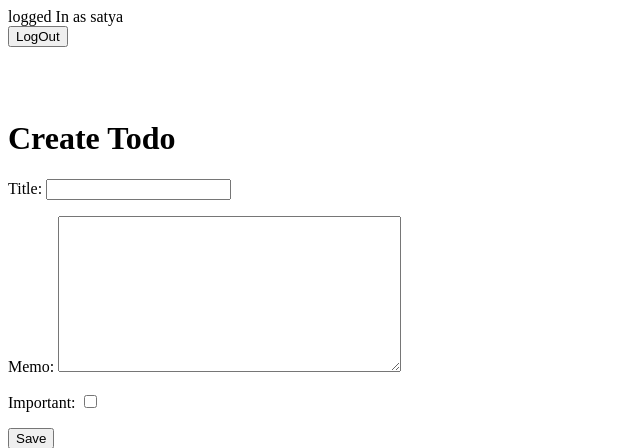
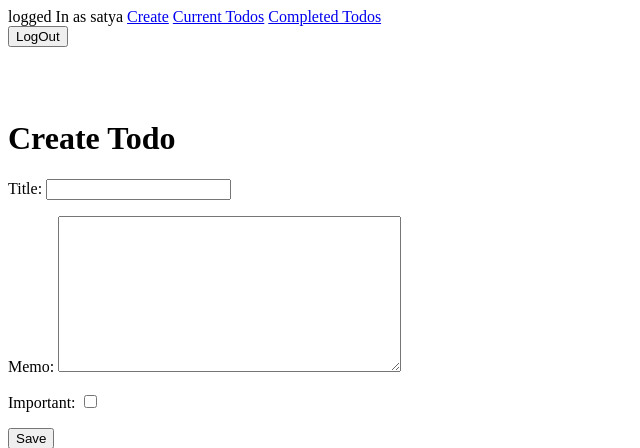
Before and after one commit to SatyaSharma73/ToDo-Django, a Django app: page /create/ in a window 1280 px wide. Shown: the top 448 px of the page, without its empty margins (0-640 px from the left). Run offline with Django 3.2, Linux system fonts and the light colour scheme; a user stored in the database is signed in.

Commit message:
Complete website without styling

```diff
--- a/TodoWooproject/settings.py
+++ b/TodoWooproject/settings.py
@@ -119,3 +119,5 @@ USE_TZ = True
 # https://docs.djangoproject.com/en/3.1/howto/static-files/
 
 STATIC_URL = '/static/'
+
+LOGIN_URL='/login'
--- a/TodoWooproject/urls.py
+++ b/TodoWooproject/urls.py
@@ -29,5 +29,9 @@ urlpatterns = [
     #todo
     path('current/',views.currenttodos,name='currenttodos'),
     path('create/',views.createtodo,name='createtodo'),
+    path('completed/',views.completedtodos,name='completedtodos'),
+    path('todo/<int:todo_pk>/complete',views.completetodo,name='completetodo'),
+    path('todo/<int:todo_pk>/delete',views.deletetodo,name='deletetodo'),
+    path('todo/<int:todo_pk>',views.viewtodo,name='viewtodo'),
     path('',views.home,name='home'),
 ]
--- a/todo/templates/todo/base.html
+++ b/todo/templates/todo/base.html
@@ -1,6 +1,8 @@
 {%if user.is_authenticated%}
 logged In as {{user.username}}
-
+<a href="{% url 'createtodo' %}">Create</a>
+<a href="{% url 'currenttodos' %}">Current Todos</a>
+<a href="{% url 'completedtodos' %}">Completed Todos</a>
 <form action="{%url 'logoutuser'%}" method="POST">
     {% csrf_token %}
     <input class="btn btn-primary" type="submit" value="LogOut">
--- a/todo/views.py
+++ b/todo/views.py
@@ -1,10 +1,14 @@
-from django.shortcuts import render,redirect
+from django.shortcuts import render,redirect,get_object_or_404
 from django.contrib.auth.forms import UserCreationForm,AuthenticationForm
 from django.contrib.auth.models import User
 from django.db import IntegrityError
 from django.contrib.auth import login,logout,authenticate
 from .forms import TodoForm
 from .models import Todo
+from django.utils import timezone
+from django.contrib.auth.decorators import login_required
+
+
 # Create your views here.
 def home(request):
     return render(request,'todo/home.html')
@@ -30,7 +34,7 @@ def signupuser(request):
         else:
             return render(request,'todo/signupuser.html',{'form':UserCreationForm(),'error':'Password Did not match'})
 
-
+@login_required
 def currenttodos(request):
     todos= Todo.objects.filter(user=request.user,datecompleted__isnull=True)
     return render(request,'todo/currenttodos.html',{'todos':todos})
@@ -45,12 +49,12 @@ def loginuser(request):
         else:
             login(request,user)
             return redirect('currenttodos')
-
+@login_required
 def logoutuser(request):
     if request.method == 'POST':
         logout(request)
         return redirect('home')
-
+@login_required
 def createtodo(request):
     if request.method == 'GET':
         return render(request,'todo/createtodo.html',{'form':TodoForm()})
@@ -63,3 +67,35 @@ def createtodo(request):
             return redirect('currenttodos')
         except ValueError:
             return render(request,'todo/loginuser.html',{'form':TodoForm(),'error':'Max Character 100, Try Again '})
+@login_required
+def viewtodo(request,todo_pk):
+    todos= get_object_or_404(Todo,pk=todo_pk,user=request.user)
+    if request.method == 'GET':
+        form = TodoForm(instance=todos)
+        return render(request,'todo/viewtodo.html',{'todos':todos,'form':form})
+
+    else:
+        try:
+            form = TodoForm(request.POST,instance=todos)
+            form.save()
+            return redirect('currenttodos')
+        except ValueError:
+            return render(request,'todo/logviewtodoinuser.html',{'todos':todos,'form':form,'error':'Cant save'})
+
+@login_required
+def completetodo(request,todo_pk):
+    todos= get_object_or_404(Todo,pk=todo_pk,user=request.user)
+    if request.method == 'POST':
+        todos.datecompleted=timezone.now()
+        todos.save()
+        return redirect('currenttodos')
+@login_required
+def deletetodo(request,todo_pk):
+    todos= get_object_or_404(Todo,pk=todo_pk,user=request.user)
+    if request.method == 'POST':
+        todos.delete()
+        return redirect('currenttodos')
+@login_required
+def completedtodos(request):
+    todos= Todo.objects.filter(user=request.user,datecompleted__isnull=False).order_by('-datecompleted')
+    return render(request,'todo/completedtodos.html',{'todos':todos})
```
Also changed, not shown: todo/templates/todo/completedtodos.html (added, +16 -0 lines), todo/templates/todo/viewtodo.html (added, +21 -0 lines), db.sqlite3.
